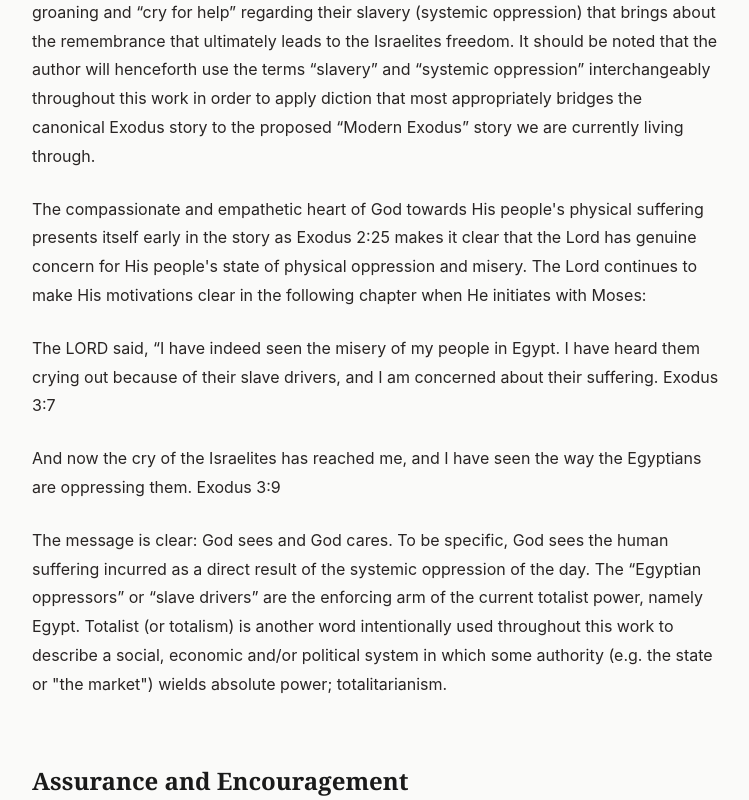
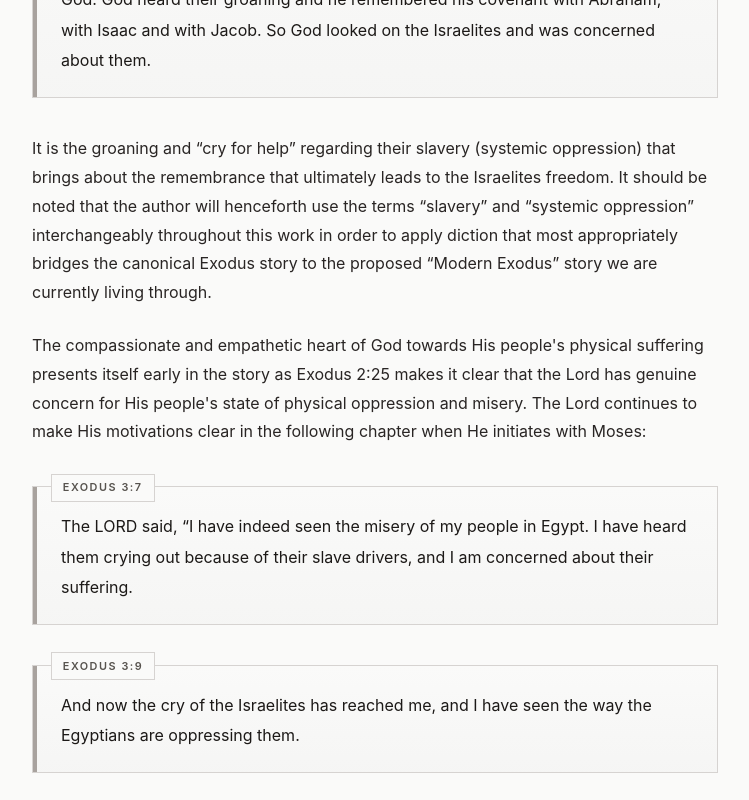
Before and after one commit to Auxmos-hub/modernexodus, a Next.js app: page /paper in a window 1280 px wide. Shown: the part 1540-2340 px from the top of the page, without its empty margins (184-933 px from the left). Built offline with nearby package versions, Linux system fonts and the light colour scheme.

Commit message:
feat: style paper scripture references

```diff
--- a/app/globals.css
+++ b/app/globals.css
@@ -75,6 +75,37 @@ button:focus-visible {
   font-style: italic;
 }
 
+.prose-custom .scripture-block {
+  position: relative;
+  margin: 2.5rem 0 2.25rem;
+  padding: 1.5rem 1.5rem 1.35rem 1.75rem;
+  border: 1px solid #d6d3d1;
+  background: linear-gradient(to bottom, rgba(250, 250, 249, 0.96), rgba(245, 245, 244, 0.92));
+  box-shadow: inset 4px 0 0 #a8a29e;
+}
+
+.prose-custom .scripture-tab {
+  position: absolute;
+  top: -0.85rem;
+  left: 1.1rem;
+  display: inline-flex;
+  align-items: center;
+  padding: 0.28rem 0.7rem 0.32rem;
+  border: 1px solid #d6d3d1;
+  background: #fafaf9;
+  color: #57534e;
+  font-size: 0.68rem;
+  font-weight: 600;
+  letter-spacing: 0.14em;
+  text-transform: uppercase;
+}
+
+.prose-custom .scripture-quote {
+  margin-bottom: 0;
+  color: #1c1917;
+  line-height: 1.9;
+}
+
 @media (prefers-reduced-motion: reduce) {
   html {
     scroll-behavior: auto;
--- a/app/paper/page.tsx
+++ b/app/paper/page.tsx
@@ -145,19 +145,202 @@ export default function PaperPage() {
   );
 }
 
+const SCRIPTURE_BLOCKS = [
+  { startsWith: "During that long period, the king of Egypt died.", reference: "Exodus 2:23-25" },
+  {
+    startsWith: "The LORD said, “I have indeed seen the misery of my people in Egypt.",
+    reference: "Exodus 3:7",
+  },
+  {
+    startsWith: "And now the cry of the Israelites has reached me, and I have seen the way the",
+    reference: "Exodus 3:9",
+  },
+  {
+    startsWith: "“Go, assemble the elders of Israel and say to them, ‘The LORD, the God of your",
+    reference: "Exodus 3:16-17",
+  },
+  {
+    startsWith: "Moses and Aaron brought together all the elders of the Israelites, and Aaron told",
+    reference: "Exodus 4:29-31",
+  },
+  {
+    startsWith: "So now, go. I am sending you to Pharaoh to bring my people the Israelites out of",
+    reference: "Exodus 3:10",
+  },
+  {
+    startsWith: "‘I am the LORD, and I will bring you out from under the yoke of the Egyptians.",
+    reference: "Exodus 6:6-8",
+  },
+  {
+    startsWith: "Moses reported this to the Israelites, but they did not listen to him because of",
+    reference: "Exodus 6:9",
+  },
+  {
+    startsWith: "Then the LORD said to Moses, “Go, tell Pharaoh king of Egypt to let the Israelites",
+    reference: "Exodus 6:10-11",
+  },
+  {
+    startsWith: "The LORD said to Moses, “When you return to Egypt, see that you perform before",
+    reference: "Exodus 4:21-23",
+  },
+  {
+    startsWith: "For by now I could have stretched out my hand and struck you and your people",
+    reference: "Exodus 9:15-17",
+  },
+  {
+    startsWith: "I will harden the hearts of the Egyptians so that they will go in after them.",
+    reference: "Exodus 14:17-18",
+  },
+  {
+    startsWith: "made ready and took his army with him. He took six hundred of the best chariots,",
+    reference: "Exodus 14:5-9",
+  },
+  {
+    startsWith: "There is a time for everything, and a season for every activity under the heavens",
+    reference: "Ecclesiastes 3:1, 8",
+  },
+  {
+    startsWith: "“For the love of money is the root of all kinds of evil.",
+    reference: "1 Timothy 6:10",
+  },
+  {
+    startsWith: "But the king of Egypt said, “Moses and Aaron, why are you taking the people",
+    reference: "Exodus 5:4-5",
+  },
+  {
+    startsWith: "Then the slave drivers and the overseers went out and said to the people, “This",
+    reference: "Exodus 5:10-14",
+  },
+  {
+    startsWith: "That same day Pharaoh gave this order to the slave drivers and overseers in",
+    reference: "Exodus 5:6-9 (author’s emphasis)",
+  },
+  {
+    startsWith: "And I will make the Egyptians favorably disposed toward this people, so that when",
+    reference: "Exodus 3:21-22",
+  },
+  {
+    startsWith: "When Moses approached the camp and saw the calf and the dancing, his anger",
+    reference: "Exodus 32:19-20",
+  },
+  {
+    startsWith: "“Don’t you know that you yourselves are God’s temple and that God’s Spirit dwells",
+    reference: "1 Corinthians 3:16-17",
+  },
+] as const;
+
 function TextBlockView({ text }: { text: string }) {
-  const paragraphs = text
-    .split(/\n\s*\n/g)
-    .map((paragraph) => paragraph.split("\n").map((line) => line.trim()).join(" ").trim())
-    .filter(Boolean);
+  const segments = parseTextSegments(text);
 
   return (
     <>
-      {paragraphs.map((paragraph, index) => (
-        <p key={`${paragraph.slice(0, 24)}-${index}`}>{paragraph}</p>
-      ))}
+      {segments.map((segment, index) => {
+        if (segment.type === "scripture") {
+          return (
+            <div key={`${segment.reference}-${index}`} className="scripture-block">
+              <div className="scripture-tab">{segment.reference}</div>
+              <p className="scripture-quote">{segment.quote}</p>
+            </div>
+          );
+        }
+
+        return <p key={`${segment.text.slice(0, 24)}-${index}`}>{segment.text}</p>;
+      })}
     </>
   );
+}
+
+function parseTextSegments(text: string) {
+  const lines = text.split("\n");
+  const segments: Array<
+    | { type: "paragraph"; text: string }
+    | { type: "scripture"; quote: string; reference: string }
+  > = [];
+  const proseLines: string[] = [];
+
+  const flushProse = () => {
+    if (!proseLines.length) {
+      return;
+    }
+
+    const paragraph = proseLines.join(" ").replace(/\s+/g, " ").trim();
+    proseLines.length = 0;
+
+    if (paragraph) {
+      segments.push({ type: "paragraph", text: paragraph });
+    }
+  };
+
+  for (let index = 0; index < lines.length; index += 1) {
+    const line = lines[index].trim();
+
+    if (!line) {
+      flushProse();
+      continue;
+    }
+
+    const scripture = collectScriptureBlock(lines, index);
+
+    if (scripture) {
+      flushProse();
+      segments.push({ type: "scripture", quote: scripture.quote, reference: scripture.reference });
+      index = scripture.endIndex;
+      continue;
+    }
+
+    proseLines.push(line);
+  }
+
+  flushProse();
+
+  return segments;
+}
+
+function collectScriptureBlock(lines: string[], startIndex: number) {
+  const startingLine = lines[startIndex].trim();
+  const block = SCRIPTURE_BLOCKS.find(({ startsWith }) => startingLine.startsWith(startsWith));
+
+  if (!block) {
+    return null;
+  }
+
+  const quoteLines: string[] = [];
+
+  for (let index = startIndex; index < lines.length; index += 1) {
+    const line = lines[index].trim();
+
+    if (!line) {
+      return null;
+    }
+
+    quoteLines.push(line);
+
+    if (lineEndsWithReference(line, block.reference)) {
+      const quote = quoteLines
+        .join(" ")
+        .replace(new RegExp(`\\(?${escapeRegExp(block.reference)}\\)?\\s*$`), "")
+        .replace(/[\s(]+$/, "")
+        .replace(/[)\s]+$/, "")
+        .replace(/\s+/g, " ")
+        .trim();
+
+      if (quote.length < 24) {
+        return null;
+      }
+
+      return { quote, reference: block.reference, endIndex: index };
+    }
+  }
+
+  return null;
+}
+
+function lineEndsWithReference(line: string, reference: string) {
+  return new RegExp(`\\(?${escapeRegExp(reference)}\\)?\\s*$`).test(line.trim());
+}
+
+function escapeRegExp(value: string) {
+  return value.replace(/[.*+?^${}()|[\]\\]/g, "\\$&");
 }
 
 function getSections(): SectionData[] {
```
